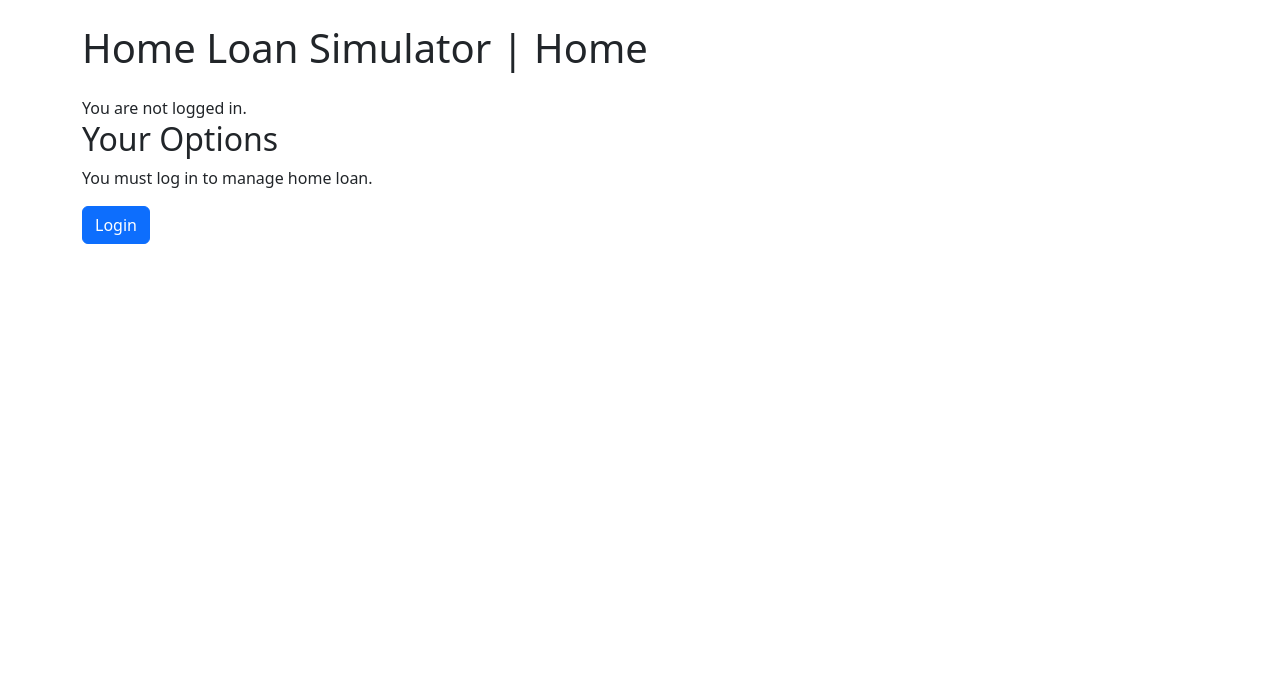
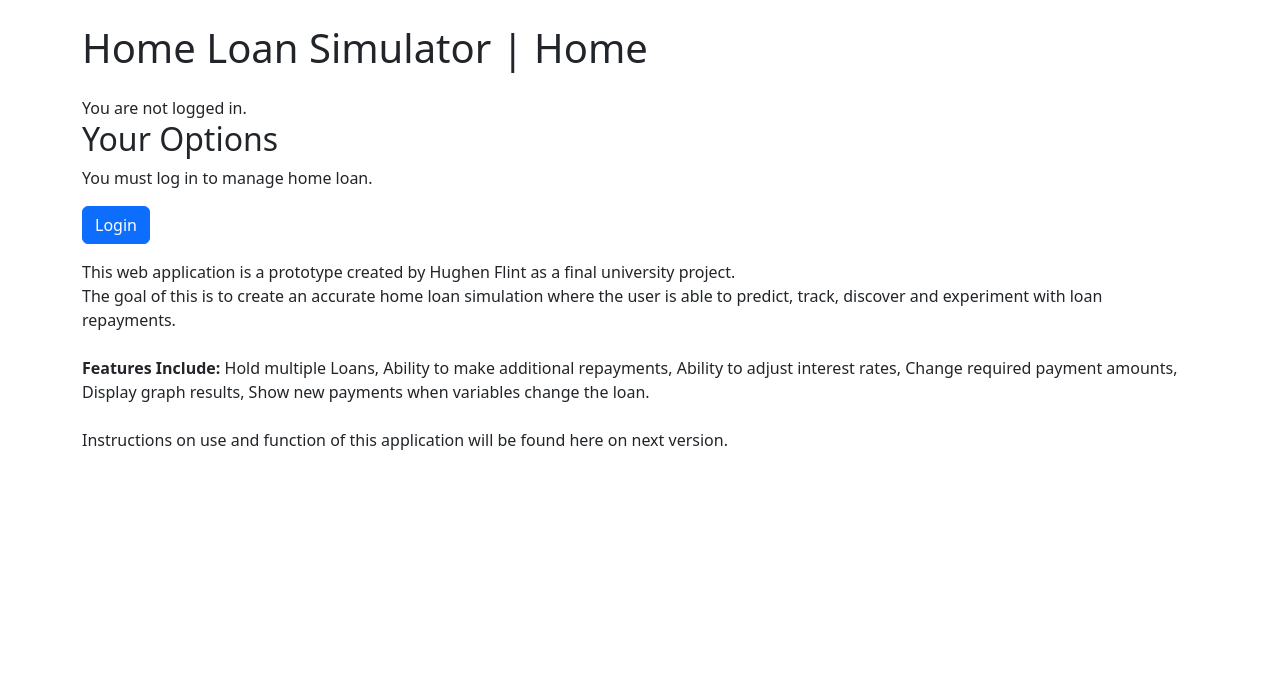
Before and after one commit to FlashBangAU/COIT13230-Load-Repayment-Simulator, a PHP site: page /home.php in a window 1280 px wide. Shown: the top 692 px of the page. Run offline with PHP 8.4, Linux system fonts and the light colour scheme.

Commit message:
formatting on home page

```diff
--- a/home.php
+++ b/home.php
@@ -30,8 +30,8 @@
 				echo "Welcome, $name.<br><br>";
 
 				echo "<h2>Your Options</h2>";
-				echo '<p><a href="loans.php" class="btn btn-primary">View all home loans</a><br>';
-				echo '<a href="add-loan.php" class="btn btn-primary">Add a loan</a></p>';
+				echo '<p><a href="loans.php" class="btn btn-primary">View all home loans</a>	';
+				echo '<a href="add-loan.php" class="btn btn-warning">Add a loan</a></p>';
 				echo <<<END
 					<p>
 					This web application is a prototype created by Hughen Flint as a final university project.<br>
@@ -48,6 +48,14 @@
 				echo "<h2>Your Options</h2>";
 				echo "<p>You must log in to manage home loan.</p>";
 				echo '<p><a href="login.php" class="btn btn-primary">Login</a></p>';
+				echo <<<END
+					<p>
+					This web application is a prototype created by Hughen Flint as a final university project.<br>
+					The goal of this is to create an accurate home loan simulation where the user is able to predict, track, discover and experiment with loan repayments.<br><br>
+					<b>Features Include:</b> Hold multiple Loans, Ability to make additional repayments, Ability to adjust interest rates, Change required payment amounts, Display graph results, Show new payments when variables change the loan.<br><br>
+					Instructions on use and function of this application will be found here on next version.
+					</p>
+				END;
 
 				include("footer-logged-out.php");
 			}
```
